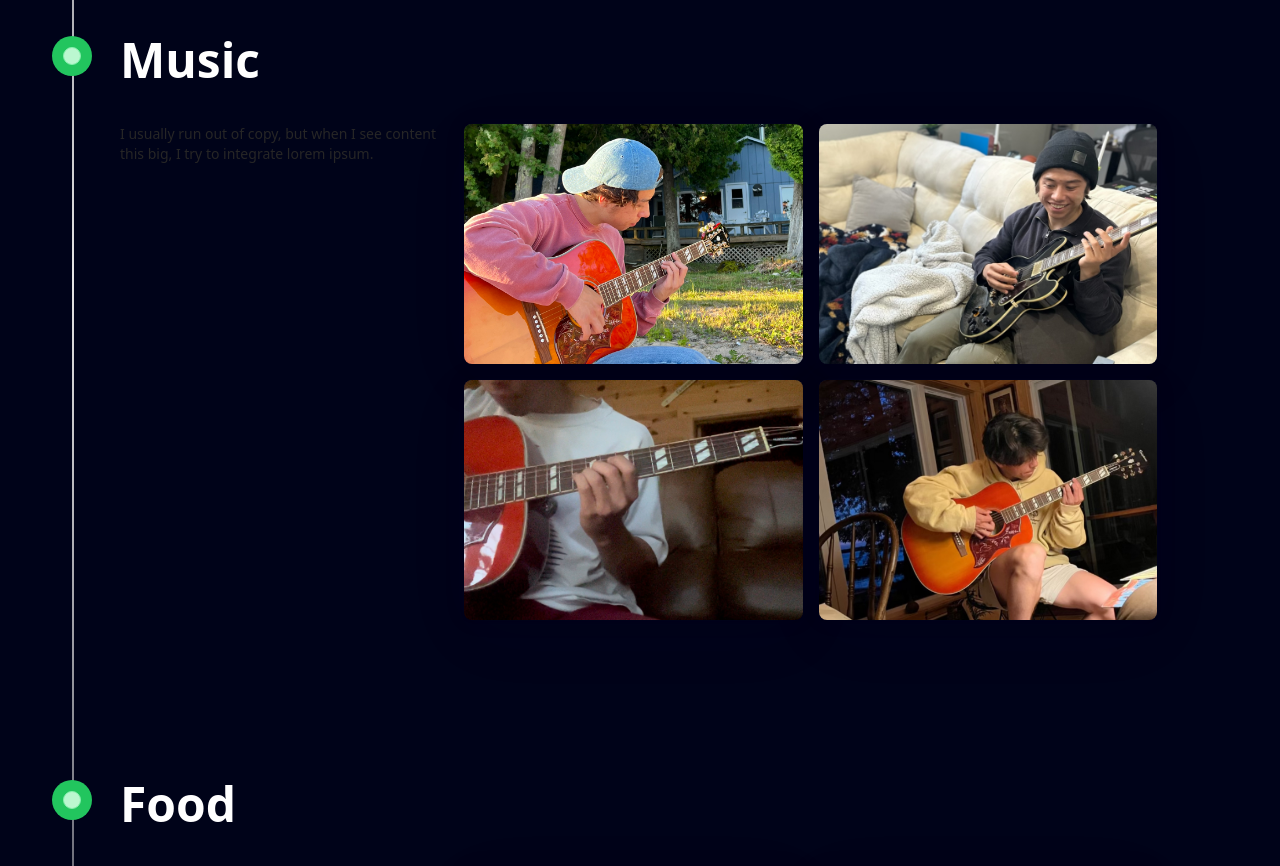
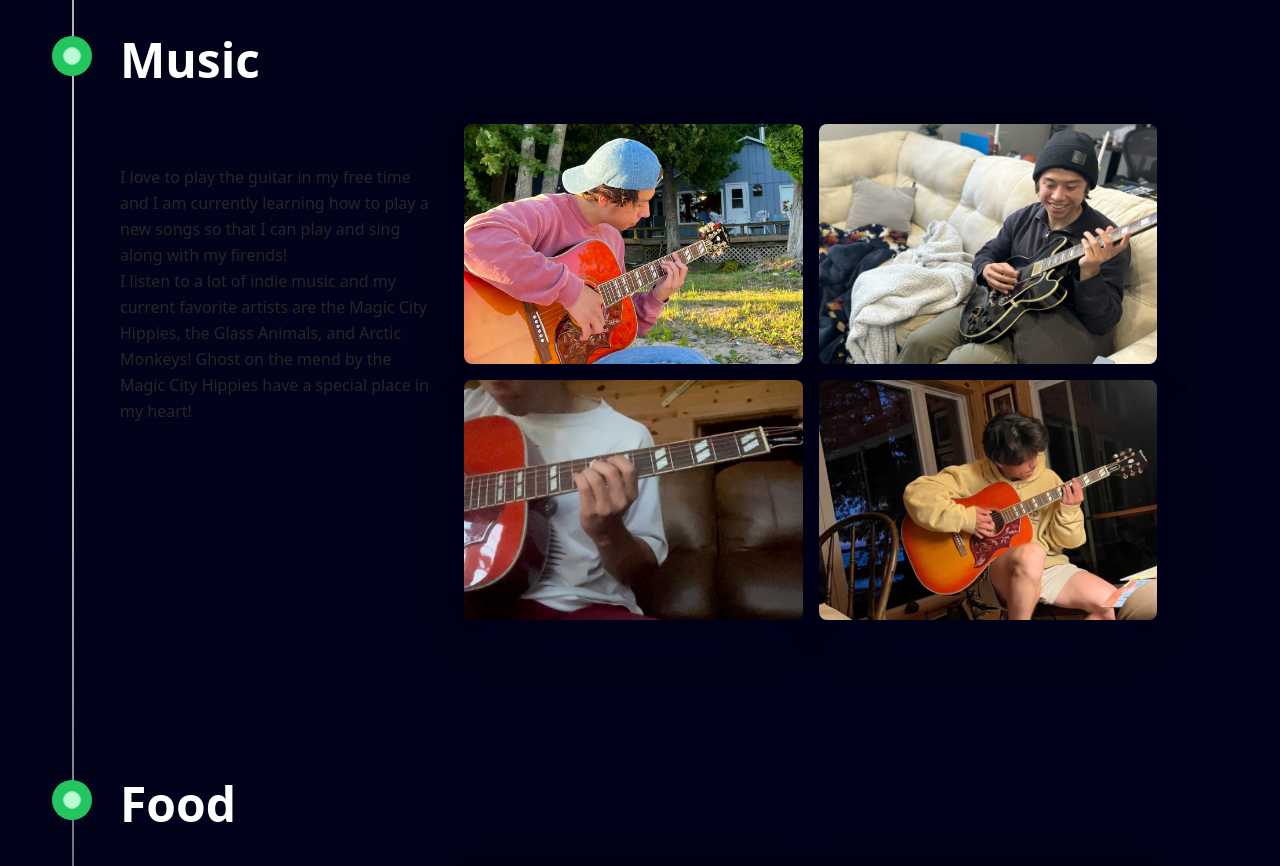
Before and after one commit to rgchdx/portfolio, a Next.js app: page /AboutMe in a window 1280 px wide. Shown: the part 1240-2106 px from the top of the page. Built offline with nearby package versions, Linux system fonts and the light colour scheme.

Commit message:
Added description to music part

```diff
--- a/components/Introtome.tsx
+++ b/components/Introtome.tsx
@@ -48,9 +48,9 @@ export function Introtome() {
       title: "Music",
       content: (
         <div className="flex flex-col md:flex-row items-start gap-6">
-          <p className="text-neutral-800 dark:text-neutral-200 text-xs md:text-sm font-normal w-full md:w-80 text-center md:text-left">
-            I usually run out of copy, but when I see content this big, I try to
-            integrate lorem ipsum.
+          <p className="pt-10 text-neutral-800 dark:text-neutral-200 text-m md:text-l font-normal w-full md:w-80 text-center md:text-left leading-relaxed">
+            I love to play the guitar in my free time and I am currently learning how to play a new songs so that I can play and sing along with my firends! <br></br>
+            I listen to a lot of indie music and my current favorite artists are the Magic City Hippies, the Glass Animals, and Arctic Monkeys! Ghost on the mend by the Magic City Hippies have a special place in my heart!
           </p>
           <div className="grid grid-cols-2 gap-4 md:w-2/3">
             <Image
```
